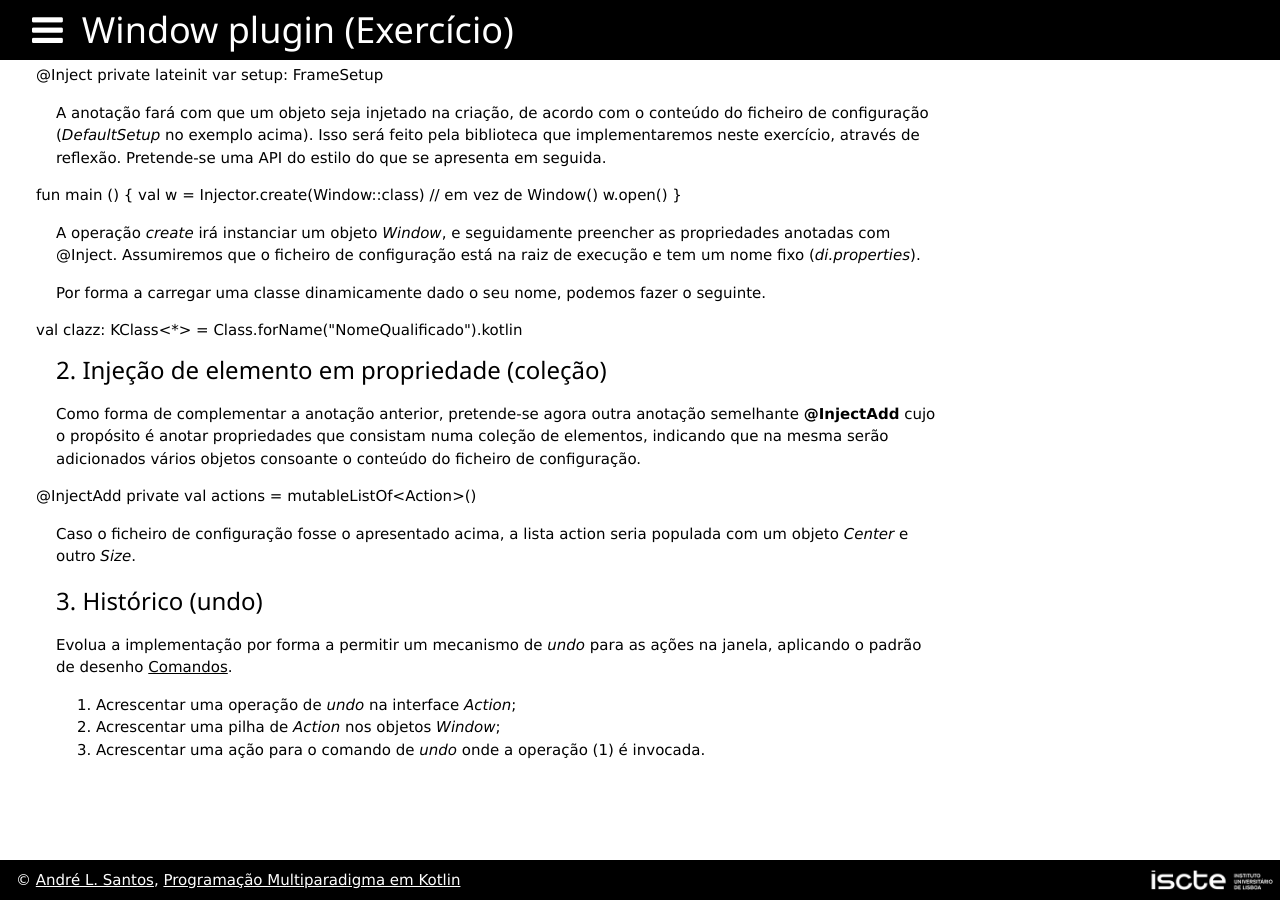
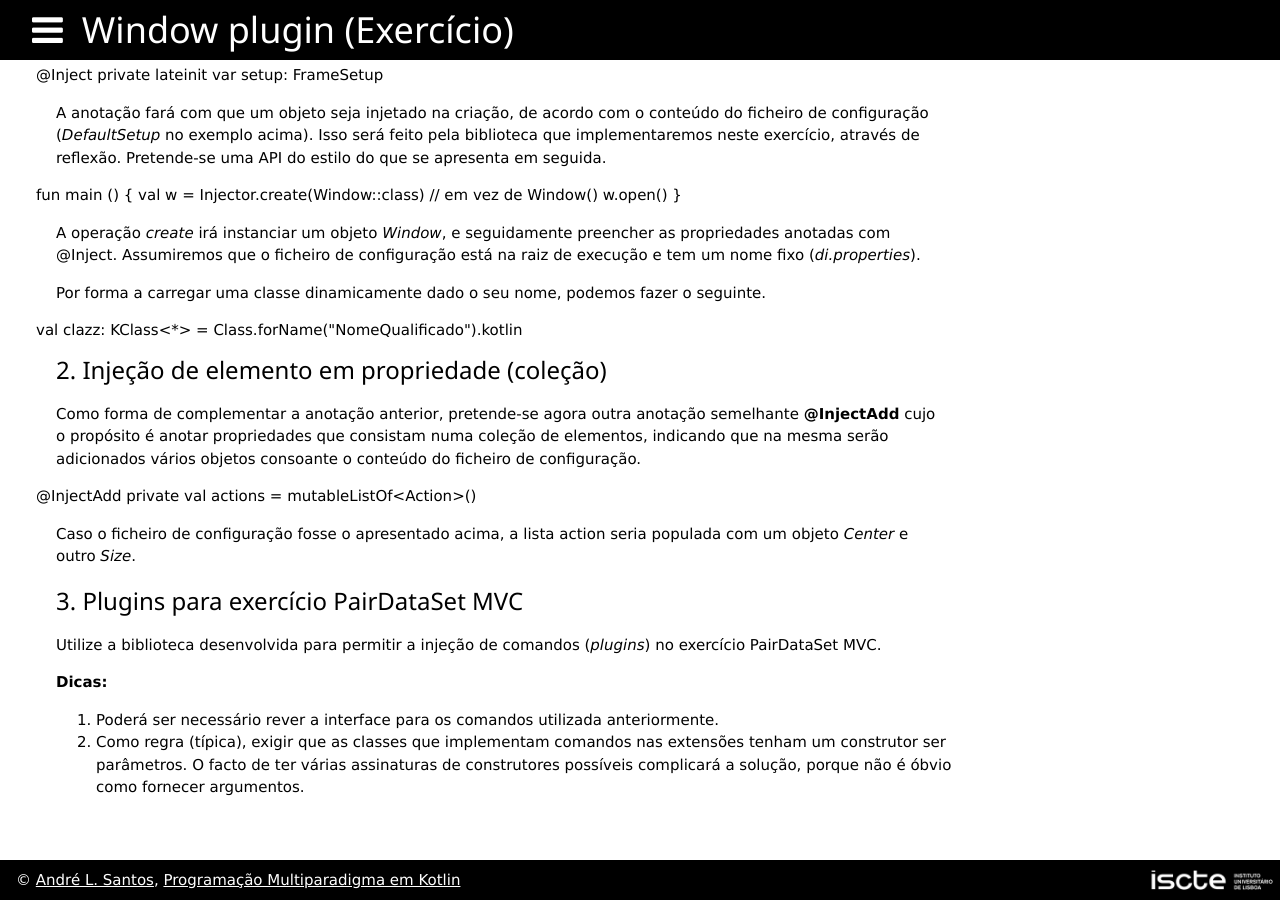
Before and after one commit to andre-santos-pt/andre-santos-pt.github.io, a Jekyll site: the page built from kotlin/metaprogramacao/exercicios/windowplugin.md, in a window 1280 px wide and 900 px high, scrolled down 664 px. Built offline with Jekyll 4.4.1, drawn with Linux system fonts in a browser that asks for light colours; nearby versions of some CDN libraries.

Commit message:
Update windowplugin.md

```diff
--- a/kotlin/metaprogramacao/exercicios/windowplugin.md
+++ b/kotlin/metaprogramacao/exercicios/windowplugin.md
@@ -66,10 +66,10 @@ private val actions = mutableListOf<Action>()
 Caso o ficheiro de configuração fosse o apresentado acima, a lista action seria populada com um objeto *Center* e outro *Size*.
 
 
-### 3. Histórico (undo)
+### 3. Plugins para exercício PairDataSet MVC
 
-Evolua a implementação por forma a permitir um mecanismo de *undo* para as ações na janela, aplicando o padrão de desenho [Comandos](/kotlin/padroesdesenho/comandos).
+Utilize a biblioteca desenvolvida para permitir a injeção de comandos (*plugins*) no exercício PairDataSet MVC.
 
-1. Acrescentar uma operação de *undo* na interface *Action*;
-2. Acrescentar uma pilha de *Action* nos objetos *Window*;
-3. Acrescentar uma ação para o comando de *undo* onde a operação (1) é invocada.
+**Dicas:**
+1. Poderá ser necessário rever a interface para os comandos utilizada anteriormente.
+2. Como regra (típica), exigir que as classes que implementam comandos nas extensões tenham um construtor ser parâmetros. O facto de ter várias assinaturas de construtores possíveis complicará a solução, porque não é óbvio como fornecer argumentos.
```
